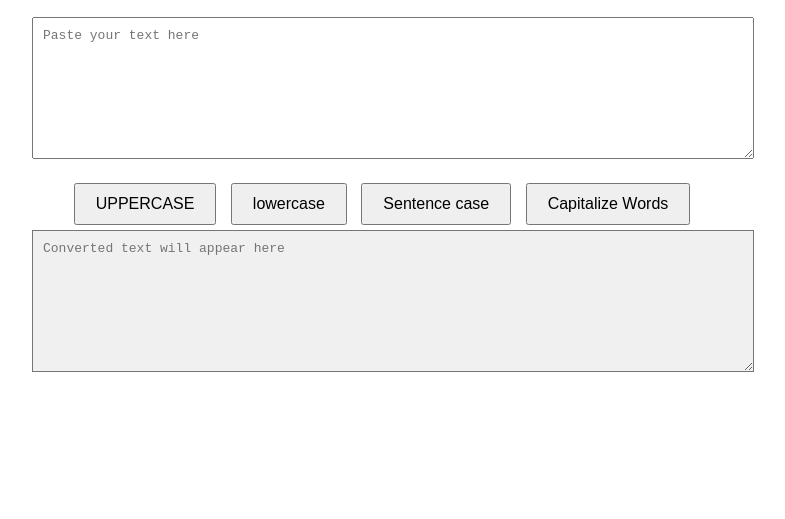
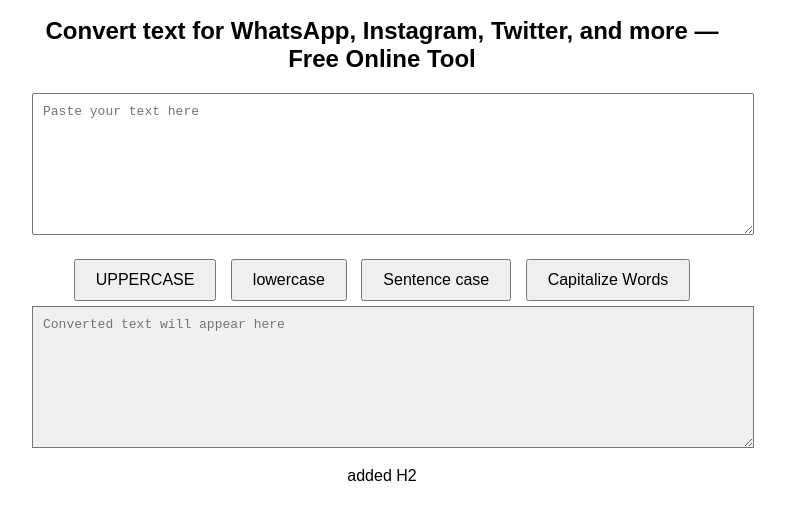
Before and after one commit to sunryser9/Text-case-converter, a plain HTML site: page index.html in a window 1280 px wide. Shown: the part 131-650 px from the top of the page, without its empty margins (258-1043 px from the left). Drawn offline with Linux system fonts and the light colour scheme.

Commit message:
index.html

```diff
--- a/index.html
+++ b/index.html
@@ -17,6 +17,9 @@ button { padding: 10px 20px; margin: 5px; font-size: 1em; cursor: pointer; }
 <body>
 
 <h1>Text Case Converter</h1>
+<h2>Convert text for WhatsApp, Instagram, Twitter, and more — Free Online Tool</h2>
+
+
 
 <textarea id="inputText" placeholder="Paste your text here"></textarea>
 
@@ -48,3 +51,5 @@ function toCapitalize() {
 
 </body>
 </html>
+
+added H2
```
